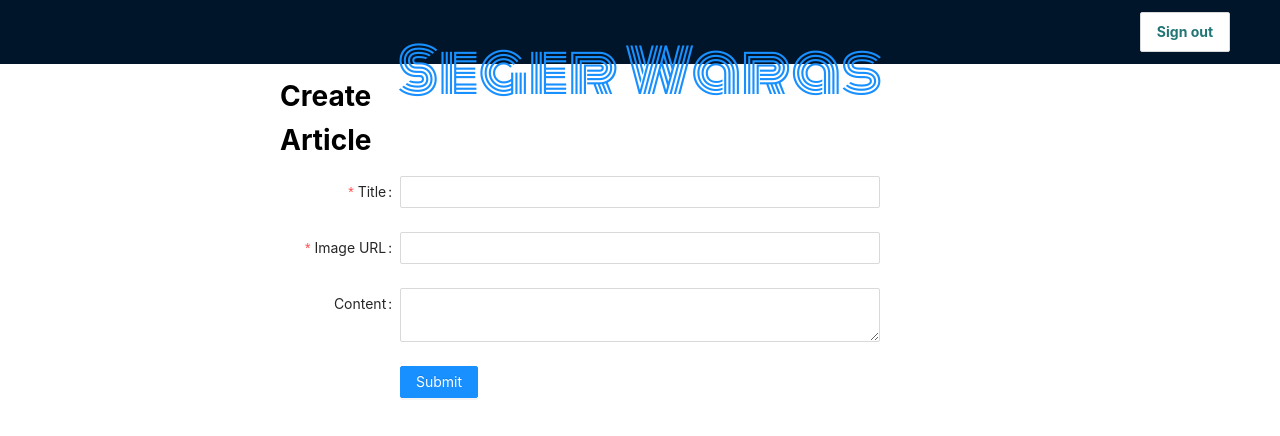
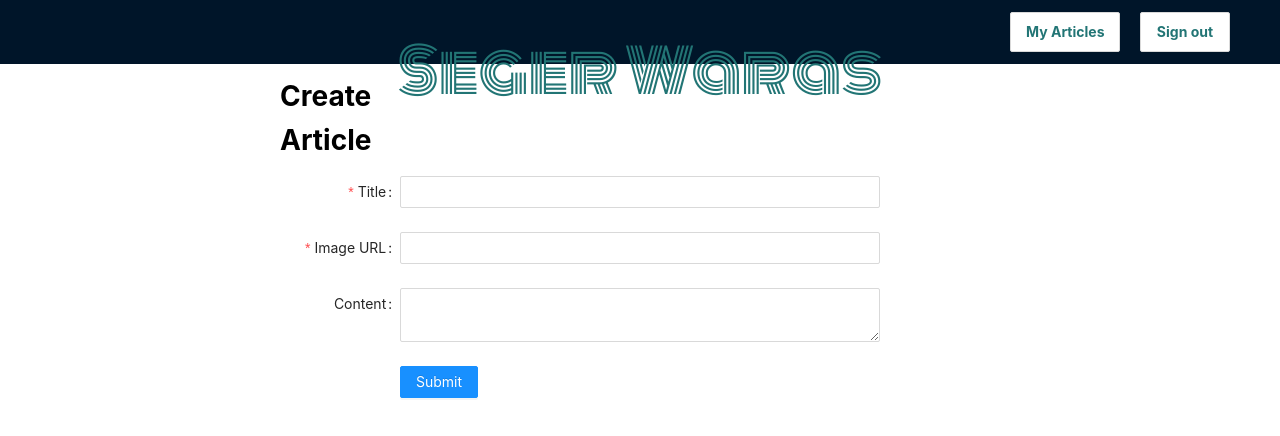
Before and after one commit to alfarelzaki/seger-waras, a React (Create React App) app: page /createPost in a window 1280 px wide. Shown: the top 436 px of the page. Built offline with nearby package versions, Linux system fonts and the light colour scheme; no server answers; a web font is replaced by a local one.

Commit message:
add button My Articles & change link color

```diff
--- a/src/container/CreatePost.jsx
+++ b/src/container/CreatePost.jsx
@@ -82,9 +82,10 @@ class CreatePost extends React.Component {
             <div>
                 <Header>
                  <div className="logo">
+                    <Link to='/readPost'><Button style={{height:'40px', width:'110px', textAlign:'center', fontWeight:'bold', color:'#227575', marginRight:20}}>My Articles</Button></Link>
                     <Button style={{height:'40px', width:'90px', textAlign:'center', fontWeight:'bold', color:'#227575'}} onClick={() => app.auth().signOut()}>Sign out</Button>
                 </div>
-                    <h1 className="judul"><Link to='/'>Seger Waras</Link></h1>
+                    <h1 className="judul"><Link to='/' style={{ color: '#227575' }}>Seger Waras</Link></h1>
                 </Header>
                 <Content className="content">
                 <Row>
--- a/src/container/Home.jsx
+++ b/src/container/Home.jsx
@@ -57,11 +57,12 @@ class Home extends React.Component{
       <Layout className="layout">
       <Header>
         <div className="logo">
+          <Link to='/readPost'><Button style={{height:'40px', width:'110px', textAlign:'center', fontWeight:'bold', color:'#227575', marginRight:20}}>My Articles</Button></Link>
           <Button style={{height:'40px', width:'90px', textAlign:'center', fontWeight:'bold', color:'#227575'}} onClick={() => app.auth().signOut()}>Sign out</Button>
         </div>
-          <h1 className="judul"><Link to='/'>Seger Waras</Link></h1>
+          <h1 className="judul"><Link to='/' style={{ color: '#227575' }}>Seger Waras</Link></h1>
       </Header>
-      <Content className="content">
+      <Content className=  "content">
       <div className="App"></div>
       <div className="text-highlight">
         <h1 style={{fontSize:'30pt', marginTop:'0', color:'white'}}>Healthy Living</h1>
--- a/src/container/ReadPost.jsx
+++ b/src/container/ReadPost.jsx
@@ -52,7 +52,7 @@ class ReadPost extends React.Component {
                  <div className="logo">
                     <Button style={{height:'40px', width:'90px', textAlign:'center', fontWeight:'bold', color:'#227575'}} onClick={() => app.auth().signOut()}>Sign out</Button>
                 </div>
-                    <h1 className="judul"><Link to='/'>Seger Waras</Link></h1>
+                    <h1 className="judul"><Link to='/' style={{ color: '#227575' }}>Seger Waras</Link></h1>
                 </Header>
                 <Content className="content">
 
```
